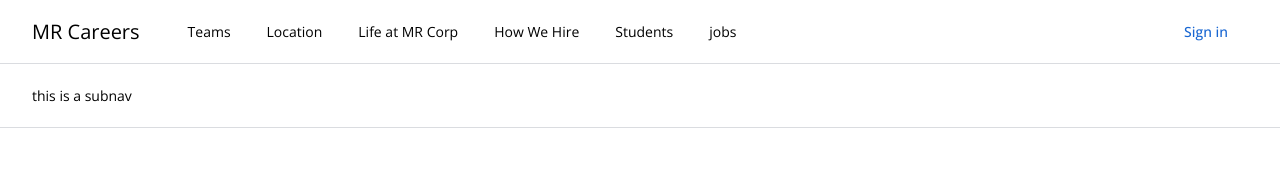
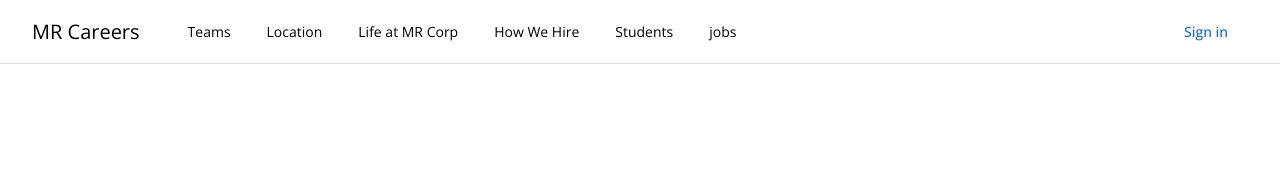
Before and after one commit to mohammadreza-amini/job-search, a Vue app: page / in a window 1280 px wide. Shown: the top 178 px of the page. Built offline with nearby package versions, Linux system fonts and the light colour scheme.

Commit message:
feat(subnav): finalize and polish Subnav component

```diff
--- a/package.json
+++ b/package.json
@@ -15,6 +15,9 @@
     "format": "prettier --write src/"
   },
   "dependencies": {
+    "@fortawesome/fontawesome-svg-core": "^7.1.0",
+    "@fortawesome/free-solid-svg-icons": "^7.1.0",
+    "@fortawesome/vue-fontawesome": "^3.1.2",
     "vue": "^3.5.18"
   },
   "devDependencies": {
--- a/src/components/MainNav.vue
+++ b/src/components/MainNav.vue
@@ -15,7 +15,7 @@
           <action-button v-else @click="toggleLogged" text="Sign in" type="secondary " />
         </div>
       </div>
-      <the-subnav />
+      <the-subnav v-if="isLoggedIn" />
     </div>
   </header>
 </template>
--- a/src/components/TheSubnav.vue
+++ b/src/components/TheSubnav.vue
@@ -1,9 +1,12 @@
 <template>
-  <div class="w-full h-16 border-b border-solid border-brand-gray-1 bg-white ">
+  <div class="w-full h-16 border-b border-solid border-brand-gray-1 bg-white">
     <div class="flex h-full items-center px-8">
-        this is a subnav
+      <div>
+        <font-awesome-icon :icon="['fas', 'search']" class="mr-2" />
+        <span><span class="text-brand-green-1">1653</span> jobs matched</span>
+      </div>
     </div>
-    </div>
+  </div>
 </template>
 
 <script>
--- a/src/main.js
+++ b/src/main.js
@@ -1,6 +1,11 @@
 import { createApp } from 'vue'
+import { FontAwesomeIcon } from '@fortawesome/vue-fontawesome'
+import { library } from '@fortawesome/fontawesome-svg-core'
+import { faSearch } from '@fortawesome/free-solid-svg-icons'
 
 import '@/index.css'
 import App from '@/App.vue'
 
-createApp(App).mount('#app')
+library.add(faSearch)
+
+createApp(App).component('font-awesome-icon', FontAwesomeIcon).mount('#app')
```
Also changed, not shown: 1 other file (tests, documents, lock files or other folders).
